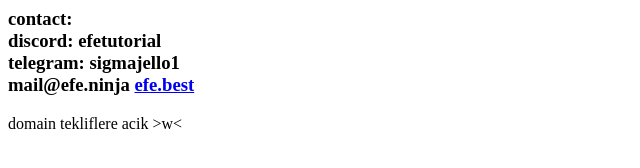
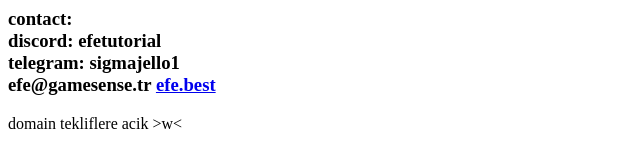
Before and after one commit to efetutorial/cpvptr, a plain HTML site: page index.html in a window 1280 px wide. Shown: the full height of the page, 0-640 px from the left. Drawn offline with Linux system fonts and the light colour scheme.

Commit message:
Change email contact in index.html
Updated email contact from 'mail@efe.ninja' to 'efe@gamesense.tr'.

```diff
--- a/index.html
+++ b/index.html
@@ -8,7 +8,7 @@
     <h3> contact: <br>
         discord: efetutorial <br>
         telegram: sigmajello1 <br>
-        mail@efe.ninja
+        efe@gamesense.tr
         <a href="https://efe.best"> efe.best </a>
     </h3>
     <p> domain tekliflere acik >w< </p>
```
